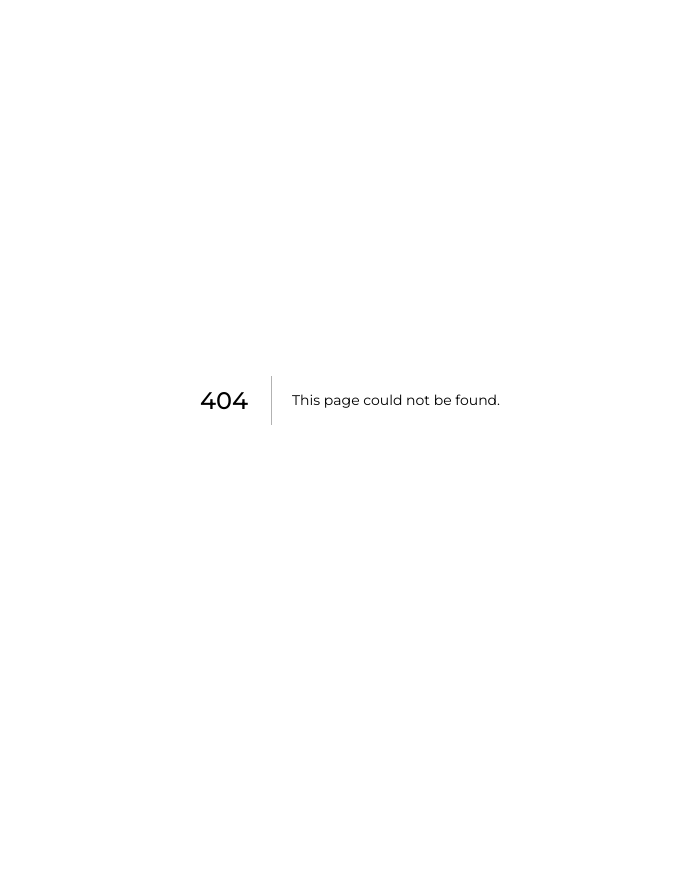
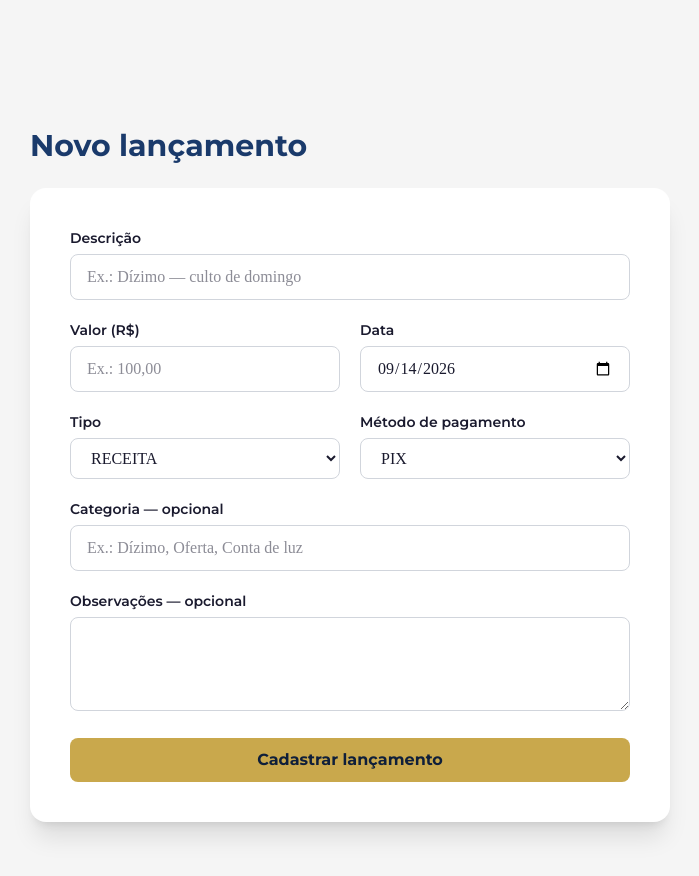
Before and after one commit to MIGUELEDL/software_ivc, a Next.js app: page /admin/financeiro/nova in a window 1280 px wide. Before the commit this address had no page. Shown: the top 876 px of the page, without its empty margins (290-989 px from the left). Before the commit the page ends 800 px from the top, so only its background shows below. Built offline with nearby package versions, Linux system fonts and the light colour scheme.

Commit message:
feat(financeiro): página /admin/financeiro/nova — formulário de criação

```diff
--- /dev/null
+++ b/src/app/admin/financeiro/nova/page.tsx
@@ -0,0 +1,283 @@
+"use client";
+
+import { useRouter } from "next/navigation";
+import { useState } from "react";
+import {
+  TIPOS_LANCAMENTO,
+  METODOS_PAGAMENTO,
+} from "@/lib/admin/financeiro-types";
+
+/**
+ * Formulário de criação de lançamento financeiro (FIN-01/AC-2/3). POST JSON em
+ * `/api/admin/financeiro`; 201 → redireciona à listagem (AC-3); 400 mapeia
+ * `campos` por campo (FIN-02/AC-4); 401 → login admin; 403 avisa sem
+ * permissão (AC-5). Campos: descrição, valor (≥ 0), tipo (RECEITA/DESPESA),
+ * método (PIX/CARTAO/DINHEIRO/TRANSFERENCIA), data (default hoje), categoria
+ * e observações (opcionais).
+ */
+export default function AdminFinanceiroNovaPage() {
+  const router = useRouter();
+  const [camposErro, setCamposErro] = useState<Record<string, string>>({});
+  const [mensagem, setMensagem] = useState<string | null>(null);
+  const [enviando, setEnviando] = useState(false);
+
+  const inputClass =
+    "w-full rounded-lg border border-gray-300 px-4 py-2.5 font-serif text-text-dark focus:border-primary focus:ring-1 focus:ring-primary outline-none transition-colors";
+  const hoje = new Date().toISOString().slice(0, 10);
+
+  async function cadastrar(event: React.FormEvent<HTMLFormElement>) {
+    event.preventDefault();
+    setCamposErro({});
+    setMensagem(null);
+    setEnviando(true);
+
+    const form = event.currentTarget;
+    const dados = new FormData(form);
+
+    const valorRaw = String(dados.get("valor") ?? "").trim();
+
+    try {
+      const resposta = await fetch("/api/admin/financeiro", {
+        method: "POST",
+        headers: { "Content-Type": "application/json" },
+        body: JSON.stringify({
+          descricao: String(dados.get("descricao") ?? "").trim(),
+          valor: Number.parseFloat(valorRaw.replace(",", ".")),
+          tipo: String(dados.get("tipo") ?? "").trim(),
+          metodo: String(dados.get("metodo") ?? "").trim(),
+          data: String(dados.get("data") ?? "").trim(),
+          categoria: String(dados.get("categoria") ?? "").trim() || null,
+          observacoes:
+            String(dados.get("observacoes") ?? "").trim() || null,
+        }),
+      });
+
+      if (resposta.status === 401) {
+        window.location.assign("/login/admin");
+        return;
+      }
+
+      const corpo = await resposta.json().catch(() => null);
+
+      if (resposta.status === 201 && corpo?.lancamento) {
+        router.push("/admin/financeiro");
+        return;
+      }
+
+      if (resposta.status === 400 && corpo?.campos) {
+        setCamposErro(corpo.campos as Record<string, string>);
+        return;
+      }
+
+      if (resposta.status === 403) {
+        setMensagem("Você não tem permissão para cadastrar lançamentos.");
+        return;
+      }
+
+      setMensagem("Não foi possível cadastrar o lançamento. Tente novamente.");
+    } catch {
+      setMensagem("Não foi possível cadastrar o lançamento. Tente novamente.");
+    } finally {
+      setEnviando(false);
+    }
+  }
+
+  return (
+    <section className="pt-24 sm:pt-32 pb-20 sm:pb-32 bg-bg-gray min-h-screen">
+      <div className="max-w-2xl mx-auto px-4">
+        <h1 className="font-sans text-3xl font-bold text-primary mb-6">
+          Novo lançamento
+        </h1>
+
+        <form
+          onSubmit={cadastrar}
+          className="rounded-2xl bg-white shadow-xl p-8 sm:p-10 space-y-5"
+        >
+          {mensagem && (
+            <p
+              className="rounded-lg bg-red-50 border border-red-200 px-4 py-3 text-sm text-red-700 font-serif"
+              role="alert"
+            >
+              {mensagem}
+            </p>
+          )}
+
+          <div>
+            <label
+              htmlFor="descricao"
+              className="block font-sans text-sm font-semibold text-text-dark mb-1.5"
+            >
+              Descrição
+            </label>
+            <input
+              id="descricao"
+              name="descricao"
+              type="text"
+              required
+              placeholder="Ex.: Dízimo — culto de domingo"
+              className={inputClass}
+            />
+            {camposErro.descricao && (
+              <p className="mt-1 text-sm text-red-600 font-serif" role="alert">
+                {camposErro.descricao}
+              </p>
+            )}
+          </div>
+
+          <div className="grid gap-5 sm:grid-cols-2">
+            <div>
+              <label
+                htmlFor="valor"
+                className="block font-sans text-sm font-semibold text-text-dark mb-1.5"
+              >
+                Valor (R$)
+              </label>
+              <input
+                id="valor"
+                name="valor"
+                type="number"
+                required
+                min="0"
+                step="0.01"
+                placeholder="Ex.: 100,00"
+                className={inputClass}
+              />
+              {camposErro.valor && (
+                <p
+                  className="mt-1 text-sm text-red-600 font-serif"
+                  role="alert"
+                >
+                  {camposErro.valor}
+                </p>
+              )}
+            </div>
+
+            <div>
+              <label
+                htmlFor="data"
+                className="block font-sans text-sm font-semibold text-text-dark mb-1.5"
+              >
+                Data
+              </label>
+              <input
+                id="data"
+                name="data"
+                type="date"
+                required
+                defaultValue={hoje}
+                className={inputClass}
+              />
+              {camposErro.data && (
+                <p
+                  className="mt-1 text-sm text-red-600 font-serif"
+                  role="alert"
+                >
+                  {camposErro.data}
+                </p>
+              )}
+            </div>
+          </div>
+
+          <div className="grid gap-5 sm:grid-cols-2">
+            <div>
+              <label
+                htmlFor="tipo"
+                className="block font-sans text-sm font-semibold text-text-dark mb-1.5"
+              >
+                Tipo
+              </label>
+              <select id="tipo" name="tipo" required className={inputClass}>
+                {TIPOS_LANCAMENTO.map((tipo) => (
+                  <option key={tipo} value={tipo}>
+                    {tipo}
+                  </option>
+                ))}
+              </select>
+              {camposErro.tipo && (
+                <p
+                  className="mt-1 text-sm text-red-600 font-serif"
+                  role="alert"
+                >
+                  {camposErro.tipo}
+                </p>
+              )}
+            </div>
+
+            <div>
+              <label
+                htmlFor="metodo"
+                className="block font-sans text-sm font-semibold text-text-dark mb-1.5"
+              >
+                Método de pagamento
+              </label>
+              <select id="metodo" name="metodo" required className={inputClass}>
+                {METODOS_PAGAMENTO.map((metodo) => (
+                  <option key={metodo} value={metodo}>
+                    {metodo}
+                  </option>
+                ))}
+              </select>
+              {camposErro.metodo && (
+                <p
+                  className="mt-1 text-sm text-red-600 font-serif"
+                  role="alert"
+                >
+                  {camposErro.metodo}
+                </p>
+              )}
+            </div>
+          </div>
+
+          <div>
+            <label
+              htmlFor="categoria"
+              className="block font-sans text-sm font-semibold text-text-dark mb-1.5"
+            >
+              Categoria — opcional
+            </label>
+            <input
+              id="categoria"
+              name="categoria"
+              type="text"
+              placeholder="Ex.: Dízimo, Oferta, Conta de luz"
+              className={inputClass}
+            />
+            {camposErro.categoria && (
+              <p className="mt-1 text-sm text-red-600 font-serif" role="alert">
+                {camposErro.categoria}
+              </p>
+            )}
+          </div>
+
+          <div>
+            <label
+              htmlFor="observacoes"
+              className="block font-sans text-sm font-semibold text-text-dark mb-1.5"
+            >
+              Observações — opcional
+            </label>
+            <textarea
+              id="observacoes"
+              name="observacoes"
+              rows={3}
+              className={inputClass}
+            />
+            {camposErro.observacoes && (
+              <p className="mt-1 text-sm text-red-600 font-serif" role="alert">
+                {camposErro.observacoes}
+              </p>
+            )}
+          </div>
+
+          <button
+            type="submit"
+            disabled={enviando}
+            className="w-full rounded-lg bg-accent hover:bg-accent-light disabled:opacity-60 text-bg-dark font-sans font-bold py-2.5 transition-colors"
+          >
+            {enviando ? "Cadastrando..." : "Cadastrar lançamento"}
+          </button>
+        </form>
+      </div>
+    </section>
+  );
+}
```
Also changed, not shown: .specs/features/admin-financeiro/tasks.md.
